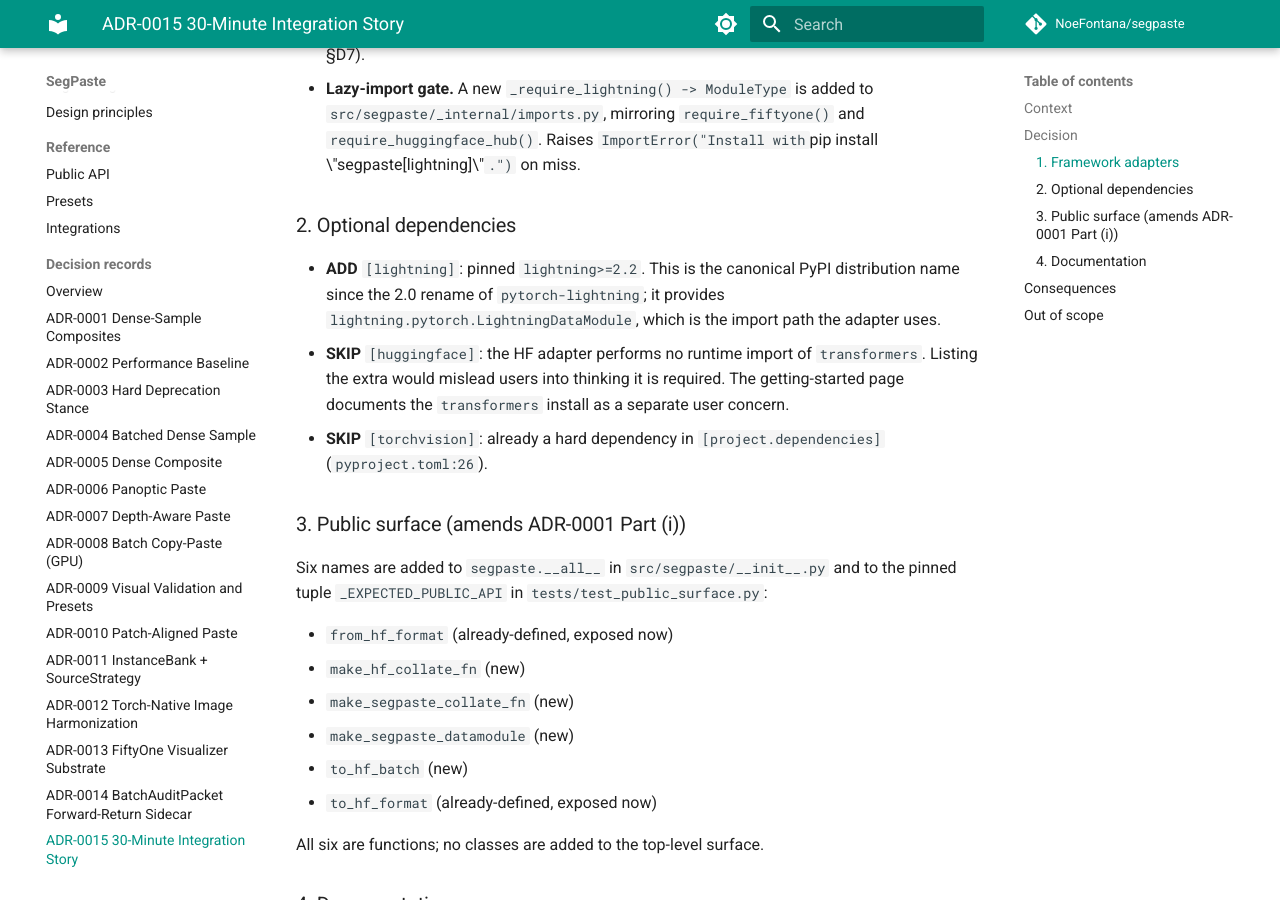
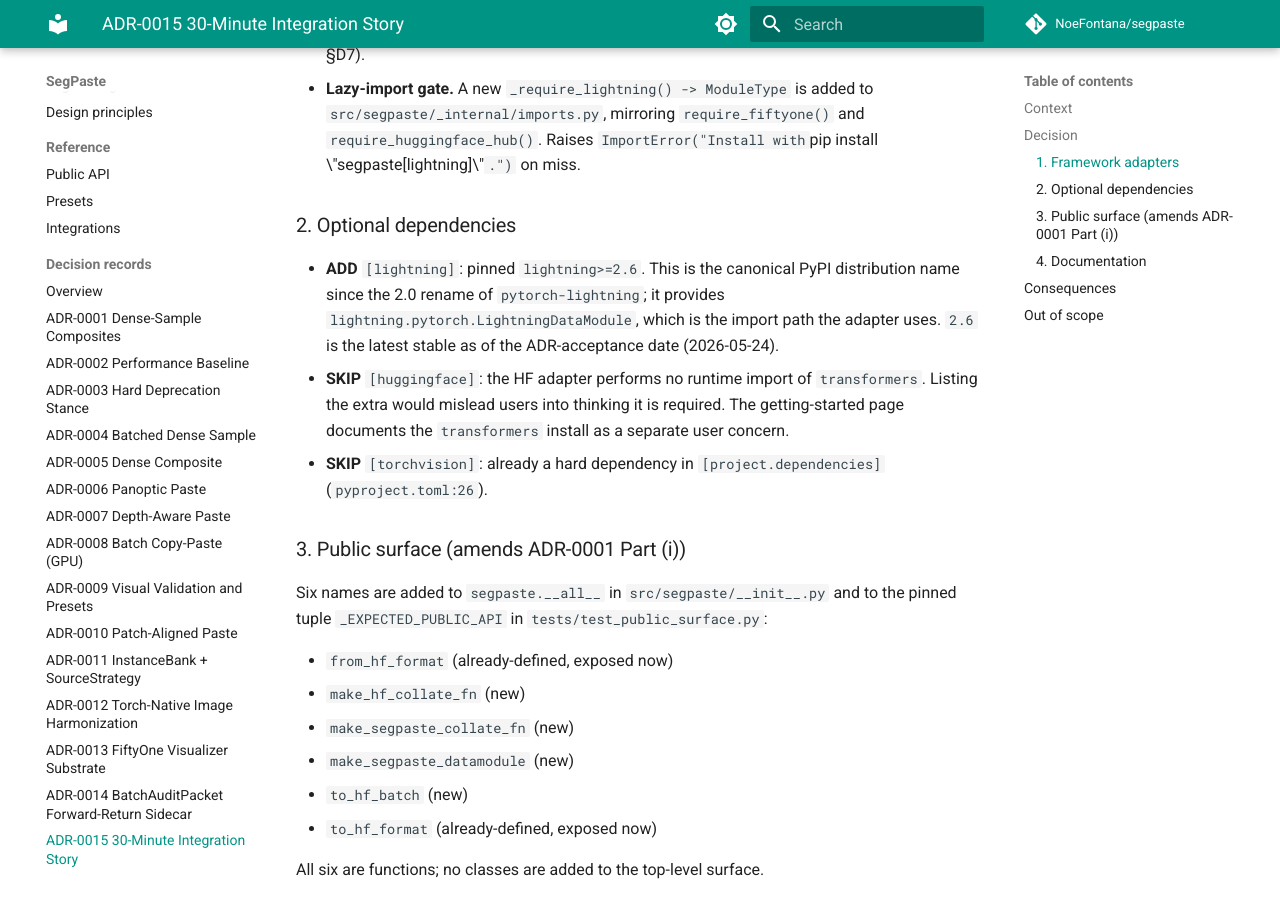
Before and after one commit to NoeFontana/segpaste, an MkDocs documentation site: the page built from docs/adrs/0015-thirty-minute-integration.md, in a window 1280 px wide and 900 px high, scrolled down 2244 px. Built offline with MkDocs 1.6.1 and Material for MkDocs 9.7.7, drawn with Linux system fonts in a browser that asks for light colours; comment, search, counter and statistics services are not loaded.

Commit message:
chore(deps): pin lightning>=2.6 and transformers>=5.9
Bump the two new libraries the 30-minute integration story relies on
to their latest stable lower bound. `lightning>=2.6` matches the
uv.lock-resolved 2.6.4; `transformers>=5.9` is the docs hint for the
Mask2Former example in getting-started. Both updates keep the
ADR-0015 narrative in sync (release note: 2026-05-24).

```diff
--- a/docs/adrs/0015-thirty-minute-integration.md
+++ b/docs/adrs/0015-thirty-minute-integration.md
@@ -88,10 +88,11 @@ Conventions:
 
 ### 2. Optional dependencies
 
-- **ADD** `[lightning]`: pinned `lightning>=2.2`. This is the canonical
+- **ADD** `[lightning]`: pinned `lightning>=2.6`. This is the canonical
   PyPI distribution name since the 2.0 rename of `pytorch-lightning`;
   it provides `lightning.pytorch.LightningDataModule`, which is the
-  import path the adapter uses.
+  import path the adapter uses. `2.6` is the latest stable as of the
+  ADR-acceptance date (2026-05-24).
 - **SKIP** `[huggingface]`: the HF adapter performs no runtime import
   of `transformers`. Listing the extra would mislead users into
   thinking it is required. The getting-started page documents the
--- a/pyproject.toml
+++ b/pyproject.toml
@@ -52,7 +52,7 @@ bank-webdataset = [
     "pyarrow>=15",
     "webdataset>=0.2.86",
 ]
-lightning = ["lightning>=2.2"]
+lightning = ["lightning>=2.6"]
 
 [project.urls]
 Homepage = "https://github.com/NoeFontana/segpaste"
```
Also changed, not shown: docs/getting-started.md (+1 -1 lines), 1 other file.
